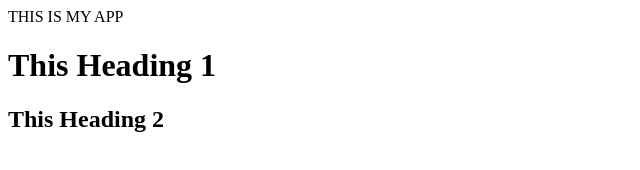
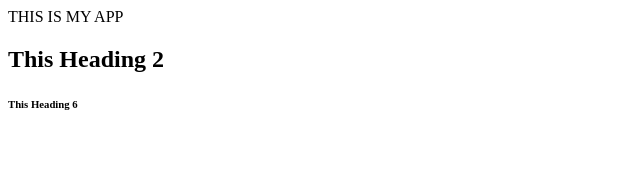
Before and after one commit to AtolagbeJamiu/Git-sample, a plain HTML site: page index.html in a window 1280 px wide. Shown: the whole page, without its empty margins (0-640 px from the left). Drawn offline with Linux system fonts and the light colour scheme.

Commit message:
Made some changes on index.html

```diff
--- a/index.html
+++ b/index.html
@@ -6,8 +6,7 @@
 <body>
     THIS IS MY APP
 
-
-    <h1>This Heading 1</h1>
     <h2>This Heading 2</h2>
+    <h6>This Heading 6</h6>
 </body>
 </html>
```
